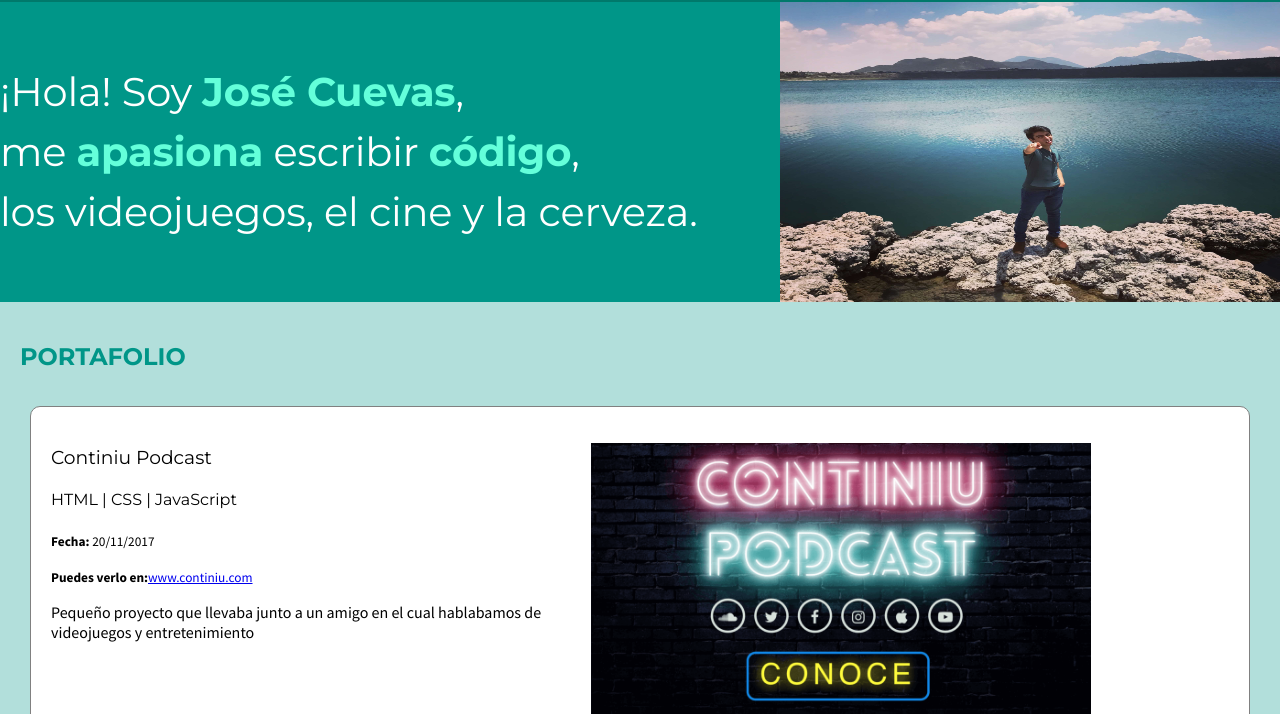
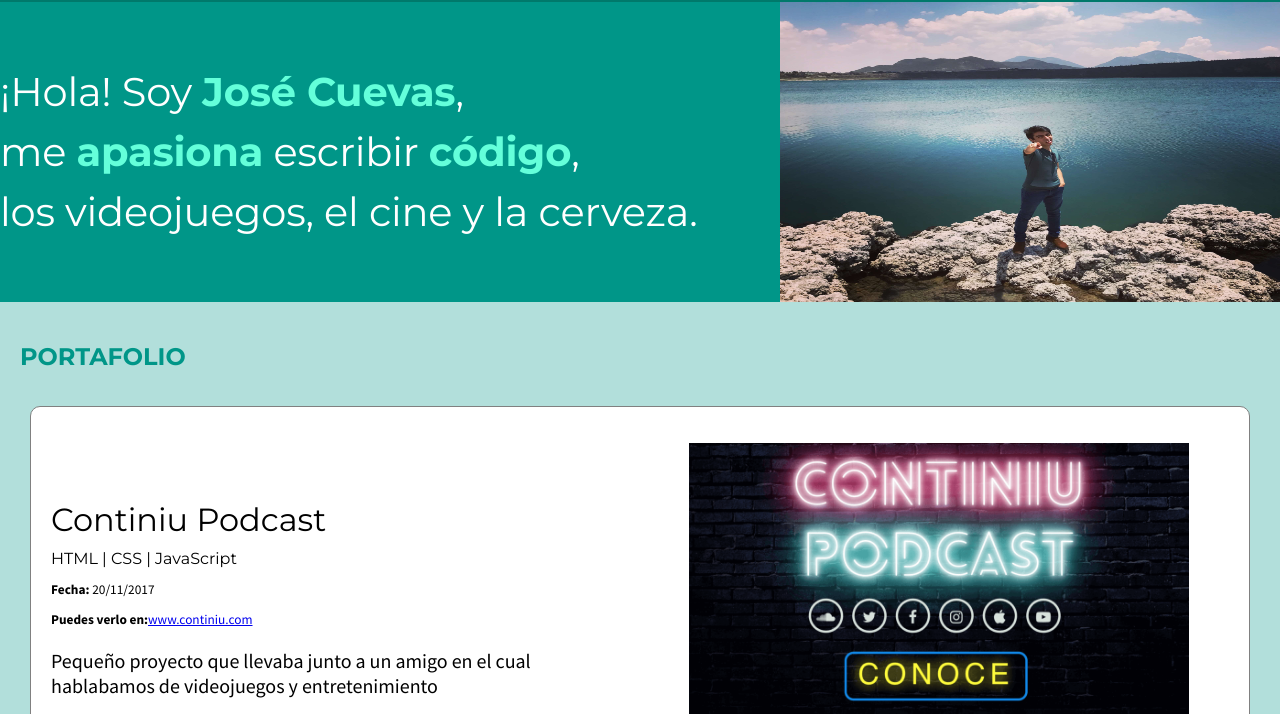
Before and after one commit to JoseCrz/workshop-portfolio, a plain HTML site: page index.html in a window 1280 px wide. Shown: the part 86-800 px from the top of the page. Drawn offline with Linux system fonts and the light colour scheme.

Commit message:
Stylized project text

```diff
--- a/css/style.css
+++ b/css/style.css
@@ -91,12 +91,29 @@ h1 {
     padding: 20px;
     background: white;
     display: flex;
+    justify-content: space-between;
+    align-items: center;
 }
 
 .project-details {
     /* border: 2px solid red; */
     width: 500px;
 }
+
+.project-title {
+    font-size: 32px;
+    margin-top: 0;
+    margin-bottom: 10px;
+}
+
+.project-subtitle, .project-date, .project-url {
+    margin: 10px 0;
+}
+
+.project-description {
+    font-size: 20px;
+}
+
 
 .project-img-container {
     /* border: 2px solid blue; */
```
